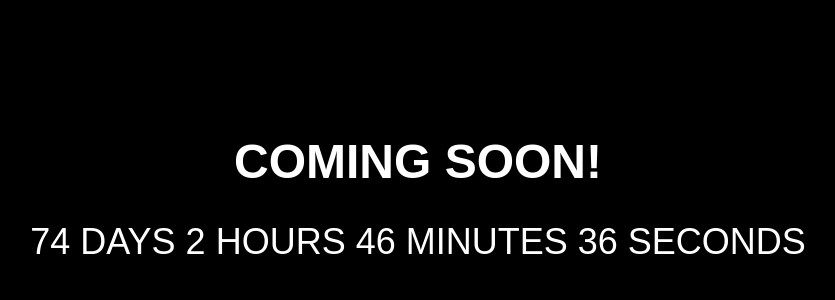
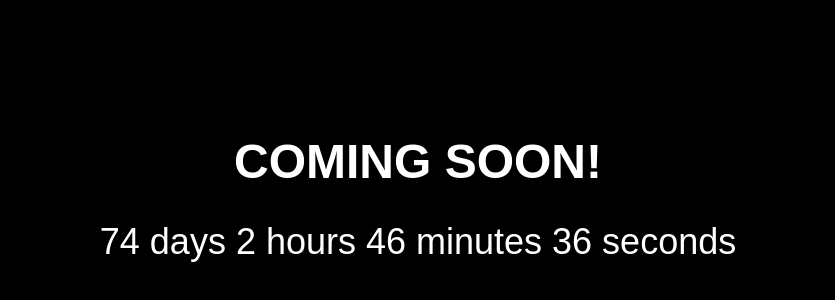
Before and after one commit to erikbalic1/website, a plain HTML site: page index.html in a window 1280 px wide. Shown: the part 106-406 px from the top of the page, without its empty margins (222-1057 px from the left). Drawn offline with Linux system fonts and the light colour scheme.

Commit message:
Update style.css

```diff
--- a/style.css
+++ b/style.css
@@ -13,7 +13,7 @@ body {
     font-size: 1.5em;
     text-align: center;
     margin-top: 20px;
-    text-transform: lower-case;
+    text-transform: lowercase;
 }
 
 h1 {
```
